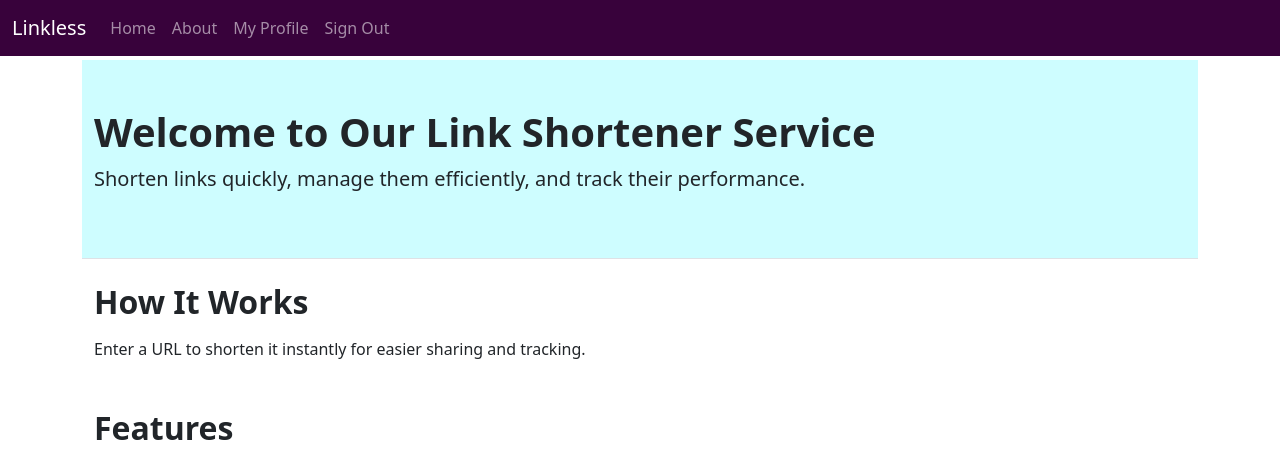
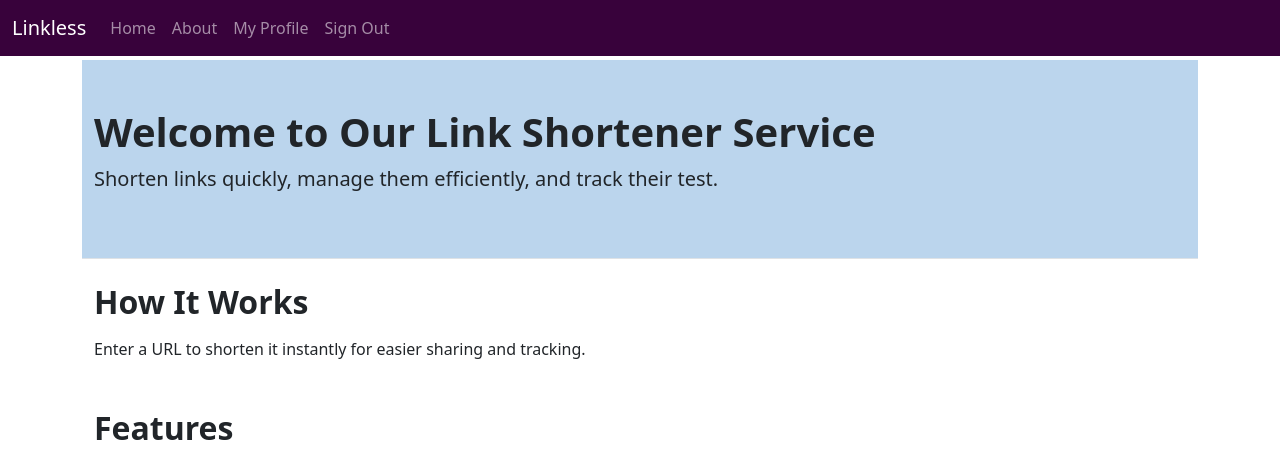
Before and after one commit to sunnydeed/linklessapp, a Django app: page / in a window 1280 px wide. Shown: the top 457 px of the page. Run offline with Django 4.2, Linux system fonts and the light colour scheme; the visitor is signed in with stand-in values (Sample User, id 1); style sheets or scripts are compiled from the project's sources; parts of the project's set-up code (start-up, migrations or seed data) failed here and were passed over; some libraries are stand-ins or nearby versions.

Commit message:
added basic home page

```diff
--- a/linkless/templates/base.html
+++ b/linkless/templates/base.html
@@ -120,6 +120,9 @@
             {# URL provided by django-allauth/account/urls.py #}
             <a class="nav-link" href="{% url 'account_logout' %}">{% translate "Sign Out" %}</a>
           </li>
+          <li class="nav-item">
+            <a class="nav-link" href="{% url 'shortener:shorten_link' %}">Shorten Link</a>
+          </li>
         {% else %}
           {% if ACCOUNT_ALLOW_REGISTRATION %}
             <li class="nav-item">
@@ -148,7 +151,7 @@
       {% endfor %}
     {% endif %}
     {% block content %}
-      <p>Use this document as a way to quick start any new project.</p>
+
     {% endblock content %}
   </div>
   <!-- /container -->
--- a/linkless/templates/pages/home.html
+++ b/linkless/templates/pages/home.html
@@ -2,10 +2,10 @@
 
 
 {% block content %}
-<header class="py-5 bg-light border-bottom mb-4">
+<header class="py-5 bg-info border-bottom mb-4">
     <div class="container-fluid">
         <h1 class="fw-bolder">Welcome to Our Link Shortener Service</h1>
-        <p class="lead">Shorten links quickly, manage them efficiently, and track their performance.</p>
+        <p class="lead">Shorten links quickly, manage them efficiently, and track their test.</p>
     </div>
 </header>
 
```
Also changed, not shown: .devcontainer/devcontainer.json.
